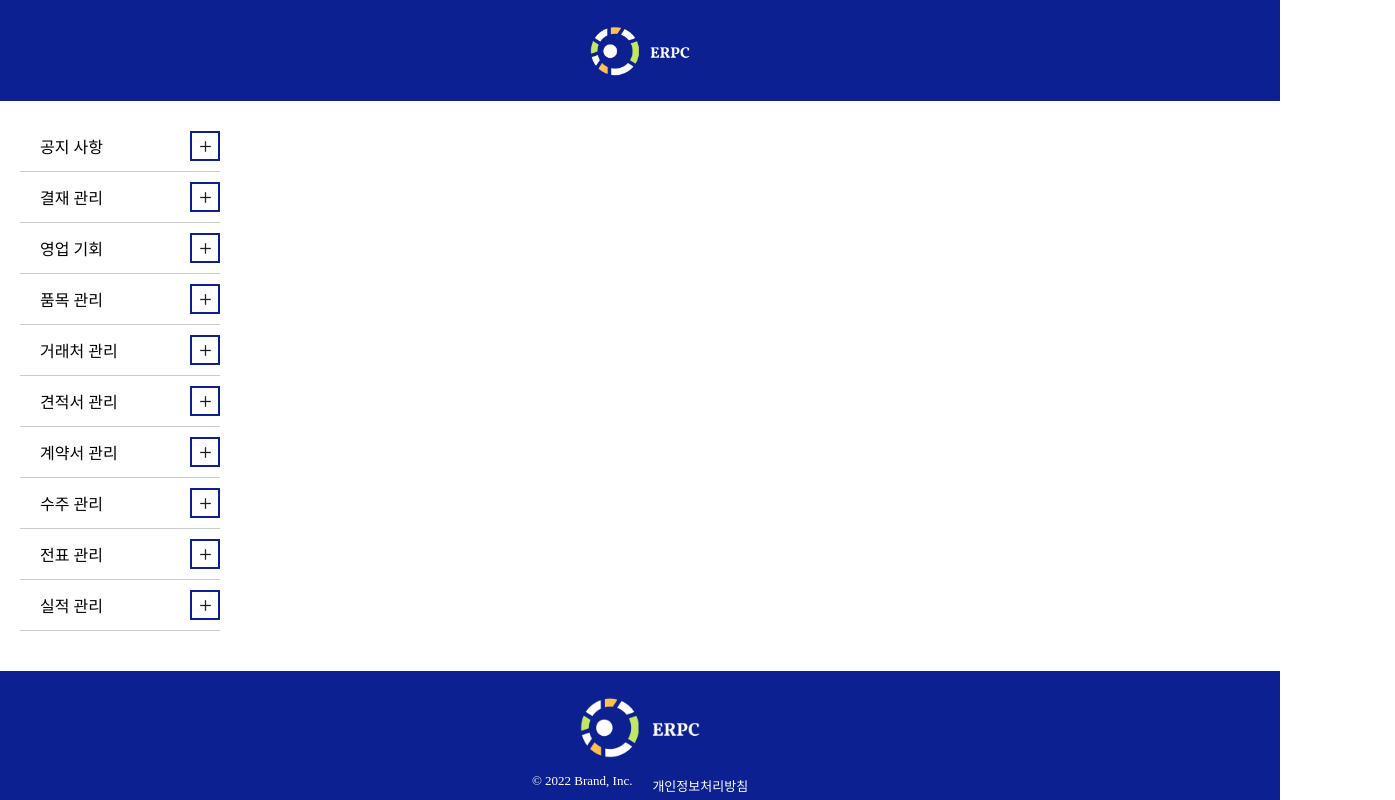
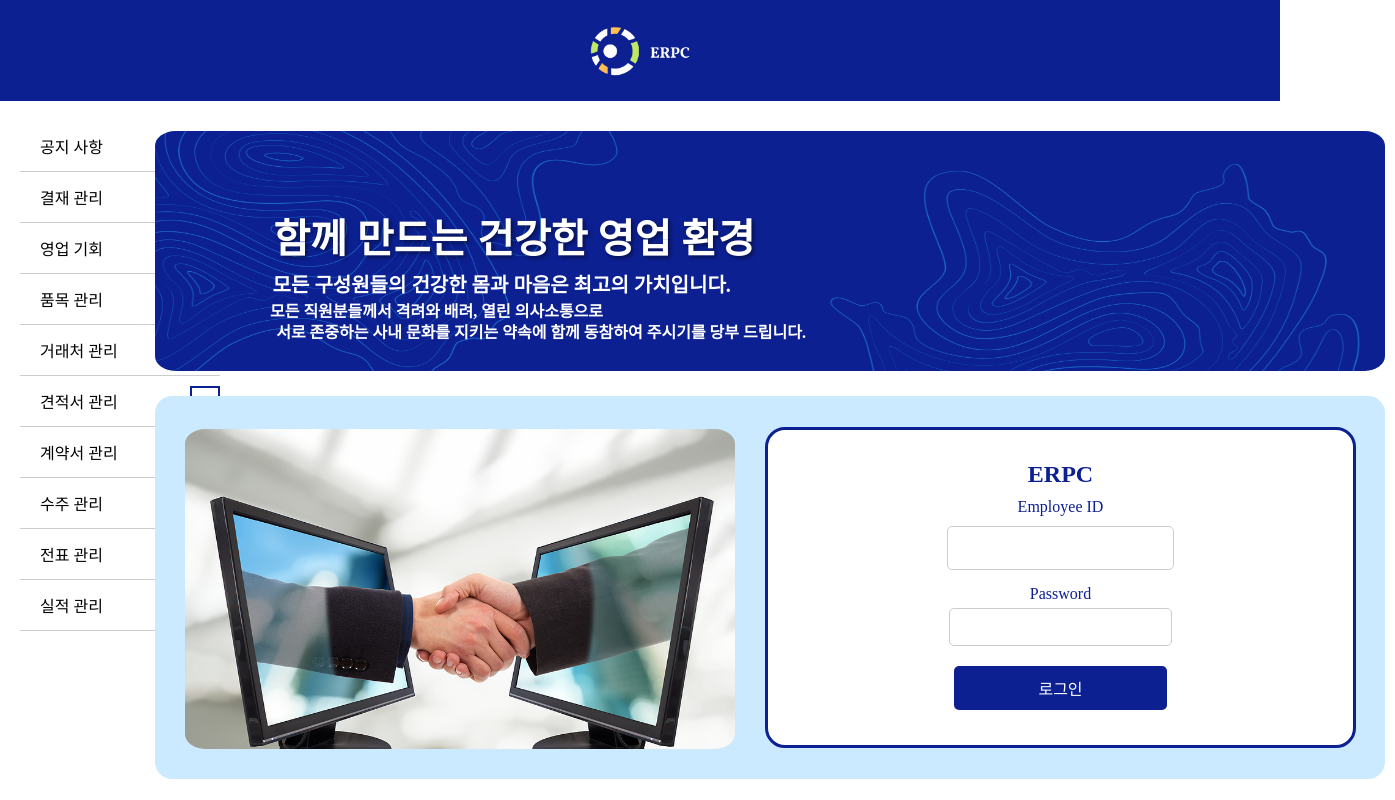
Before and after one commit to beyond-sw-camp/be04-final-team06-ERPC, a Vue app in the folder Frontend/erpc/: page / in a window 1280 px wide. Shown: the top 800 px of the page, 1395 px wide, since content can reach past the window. Built offline with nearby package versions, Linux system fonts and the light colour scheme; a web font is replaced by a local one.

Commit message:
메인페이지 구현함
메인페이지 구현함

```diff
--- a/Frontend/erpc/src/components/main/Main.vue
+++ b/Frontend/erpc/src/components/main/Main.vue
@@ -1,13 +1,177 @@
 <template>
-    <div>
-
+    <div class="mainpage">
+        <div class="mainbanner">
+            <img src="@/assets/img/mainbanner.png" class="mainbannerimage" />
+            <div class="mainbannertxt">함께 만드는 건강한 영업 환경</div>
+            <p class="mainbannertxt2">모든 구성원들의 건강한 몸과 마음은 최고의 가치입니다.</p>
+            <p class="mainbannertxt3">모든 직원분들께서 격려와 배려, 열린 의사소통으로</p>
+            <p class="mainbannertxt4">서로 존중하는 사내 문화를 지키는 약속에 함께 동참하여 주시기를 당부 드립니다.</p>
+        </div>
+        <div class="mainbanner2">
+            <div class="inmainbanner">
+                <img src="@/assets/img/mainbanner5.jpg" class="mainbannerimage2" />
+            </div>
+            <div class="inmainbanner2">
+                <div class="login-container">
+                    <h1>ERPC</h1>
+                    <label for="employee-id">Employee ID</label>
+                    <input type="text" id="employee-id" name="employee-id">
+                    <label for="password">Password</label>
+                    <input type="password" id="password" name="password">
+                    <button type="submit">로그인</button>
+                </div>
+            </div>
+        </div>
     </div>
 </template>
 
 <script setup>
-
 </script>
 
 <style>
 
+.mainpage {
+    display: flex;
+    flex-direction: column;
+    align-items: center;
+    max-width: 1200px;
+    margin: auto;
+    padding: 15px;
+}
+
+.mainbanner {
+    position: relative;
+    width: 1230px;
+    height: 240px;
+    margin-bottom: 20px;
+}
+
+.mainbannerimage {
+    width: 100%;
+    height: 100%;
+    padding: 15px 10px;
+    border-radius: 30px;
+}
+
+.mainbannertxt {
+    position: absolute;
+    top: 50%;
+    left: 30%;
+    transform: translate(-50%, -50%);
+    color: white;
+    font-size: 40px;
+    font-weight: bold;
+    text-shadow: 2px 2px 4px rgba(0, 0, 0, 0.5);
+}
+
+.mainbannertxt2, .mainbannertxt3, .mainbannertxt4 {
+    position: absolute;
+    color: white;
+    font-weight: bold;
+}
+
+.mainbannertxt2 {
+    top: 61%;
+    left: 29%;
+    transform: translate(-50%, -50%);
+    font-size: 20px;
+}
+
+.mainbannertxt3 {
+    top: 74%;
+    left: 23.7%;
+    transform: translate(-50%, -50%);
+    font-size: 16px;
+}
+
+.mainbannertxt4 {
+    top: 83%;
+    left: 32.2%;
+    transform: translate(-50%, -50%);
+    font-size: 16px;
+}
+
+.mainbanner2 {
+    position: relative;
+    width: 1230px;
+    height: 300px;
+    margin: auto;
+}
+
+.mainbanner2 {
+    display: flex;
+    align-items: center;
+    width: 1210px;
+    height: 100%;
+    margin-left: -5px;
+    margin-top: 20px;
+    padding: 1px 10px;
+    background-color: #CCEAFF;
+    border-radius: 17px;
+}
+
+.mainbannerimage2 {
+    width: 550px;
+    height: 320px;
+    padding: 15px 10px;
+    border-radius: 30px;
+    margin: 10px;
+    margin-top: 17px;
+}
+
+.inmainbanner2 {
+    width: 565px;
+    height: 285px;
+    padding: 15px 10px;
+    border-radius: 20px;
+    margin: 10px;
+    background-color: white;
+    border: 3px solid #0C2092;
+    display: flex;
+    justify-content: center;
+    align-items: center;
+}
+
+.login-container {
+    text-align: center;
+}
+
+.login-container h1 {
+    font-size: 24px;
+    color: #0C2092;
+    margin-bottom: 10px;
+    margin-top: -5px;
+}
+
+.login-container label {
+    display: block;
+    margin: 10px 0 5px;
+    font-size: 16px;
+    color: #0C2092;
+}
+
+.login-container input {
+    width: 80%;
+    padding: 10px;
+    margin-bottom: 20px;
+    border: 1px solid #ccc;
+    border-radius: 5px;
+}
+
+.login-container button {
+    width: 85%;
+    padding: 10px;
+    background-color: #0C2092;
+    color: white;
+    border: none;
+    border-radius: 5px;
+    font-size: 16px;
+    cursor: pointer;
+}
+
+.login-container button:hover {
+    background-color: #051A80;
+}
+
+
 </style>
--- a/Frontend/erpc/src/router/mainRouter.js
+++ b/Frontend/erpc/src/router/mainRouter.js
@@ -26,7 +26,7 @@ import EstimateRegist from '@/components/estimate/EstimateRegist.vue';
 
 const routes = [
     {
-        path: '/main',
+        path: '/',
         component: Main
     },
     {
```
Also changed, not shown: Frontend/erpc/src/assets/img/mainbanner.png (added), Frontend/erpc/src/assets/img/mainbanner5.jpg (added).
